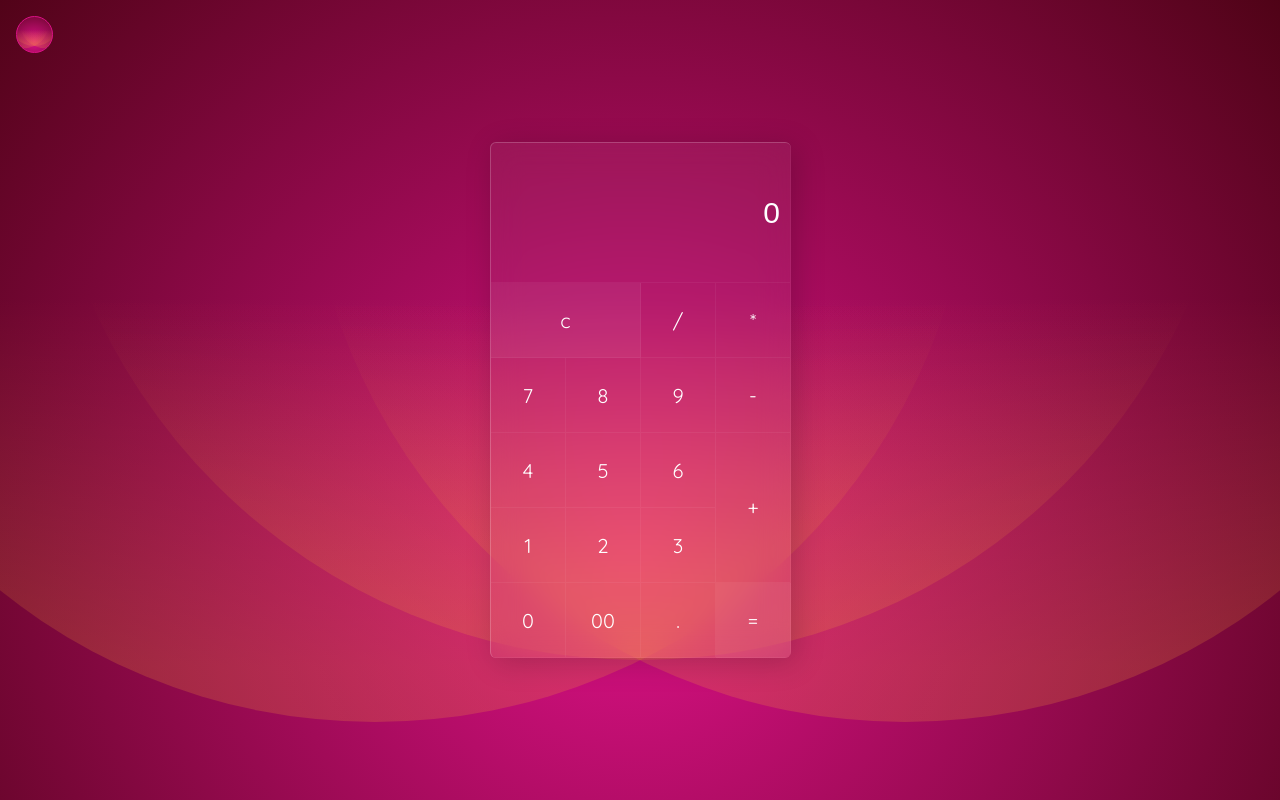
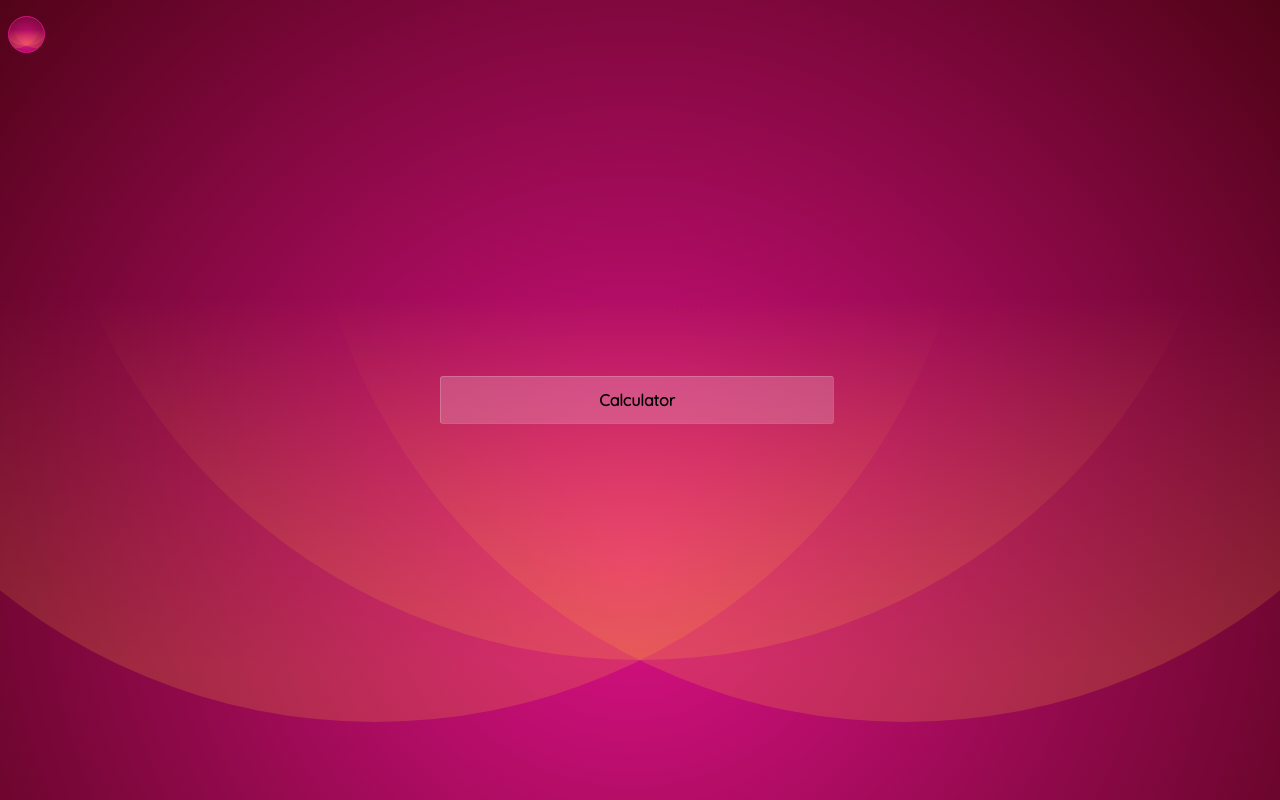
Before and after one commit to jusinamine/react-glassmorphism-components, a React (Create React App) app: page / in a window 1280 px wide. Built offline with nearby package versions, Linux system fonts and the light colour scheme.

Commit message:
add home list

```diff
--- a/package.json
+++ b/package.json
@@ -8,6 +8,7 @@
     "@testing-library/user-event": "^12.8.3",
     "react": "^17.0.2",
     "react-dom": "^17.0.2",
+    "react-router-dom": "^5.2.0",
     "react-scripts": "4.0.3",
     "vanilla-tilt": "^1.7.0",
     "web-vitals": "^1.1.1"
--- a/src/App.css
+++ b/src/App.css
@@ -8,10 +8,6 @@
   background-position: center;
 }
 .choose-theme {
-  position: absolute;
-  top: 0;
-  left: 0;
-  margin: 1rem;
   width: 35px;
   height: 35px;
   border: 1px solid;
@@ -21,3 +17,38 @@
   background-size: cover;
   background-position: center;
 }
+.back-to-home {
+  background: rgba(255, 255, 255, 0.2);
+  backdrop-filter: blur(15px);
+  width: 35px;
+  height: 35px;
+  border-radius: 50%;
+  cursor: pointer;
+  display: flex;
+  justify-content: center;
+  align-items: center;
+  transition-duration: 500ms;
+  border-top: 1px solid rgba(255, 255, 255, 0.2);
+  border-left: 1px solid rgba(255, 255, 255, 0.2);
+  border-bottom: 1px solid rgba(255, 255, 255, 0.05);
+  border-right: 1px solid rgba(255, 255, 255, 0.05);
+}
+.back-to-home:hover {
+  box-shadow: 5px 5px 35px rgba(0, 0, 0, 0.1);
+  transition-duration: 0ms;
+}
+.absolute-container {
+  position: absolute;
+  top: 0;
+  left: 0;
+  display: flex;
+  flex-direction: row;
+}
+.choose-theme,
+.back-to-home {
+  margin: 1rem 0.5rem;
+}
+
+.back-to-home .icon {
+  width: 16px;
+}
--- a/src/App.js
+++ b/src/App.js
@@ -1,40 +1,16 @@
 import "./App.css";
+import React, { useState } from "react";
+import { Switch, Route, Link, useLocation } from "react-router-dom";
+import THEMES from "./themes";
+
+/* components */
+import Home from "./Home";
 import Calculator from "./components/calculator/Calculator";
-import rosePetals from "./backgrounds/Rose-Petals.svg";
-import liquidCheese from "./backgrounds/Liquid-Cheese.svg";
-import colorfulStingrays from "./backgrounds/Colorful-Stingrays.svg";
-import sunTornado from "./backgrounds/Sun-Tornado.svg";
-
-import { useState } from "react";
+import { arrowLeft } from "./icons";
 
 function App() {
-  const THEMES = [
-    {
-      svg: rosePetals,
-      color: "#dd1188",
-      calculatorText: "#fff",
-      className: "rose-petals",
-    },
-    {
-      svg: liquidCheese,
-      color: "#FFCC00",
-      calculatorText: "#000",
-      className: "liquid-cheese",
-    },
-    {
-      svg: colorfulStingrays,
-      color: "#037B79",
-      calculatorText: "#000",
-      className: "colorful-stingrays",
-    },
-    {
-      svg: sunTornado,
-      color: "#EE5522",
-      calculatorText: "#000",
-      className: "sun-tornado",
-    },
-  ];
   const [selectedTheme, setSelectedTheme] = useState(0);
+  const location = useLocation();
 
   return (
     <div
@@ -45,6 +21,14 @@ function App() {
       }}
       className="App"
     >
+      <div className="absolute-container">
+        {location.pathname !== "/" && (
+          <Link to="/">
+            <div className="back-to-home">
+              {arrowLeft(THEMES[selectedTheme].calculatorText, "icon")}
+            </div>
+          </Link>
+        )}
         <div
           className="choose-theme"
           onClick={() =>
@@ -57,10 +41,20 @@ function App() {
             borderColor: THEMES[selectedTheme].color,
           }}
         ></div>
+      </div>
+      <Switch>
+        <Route exact path="/" render={() => <Home />} />
+        <Route
+          exact
+          path="/calculator"
+          render={() => (
             <Calculator
               textColor={THEMES[selectedTheme].calculatorText}
               activeButtonClass={THEMES[selectedTheme].className}
             />
+          )}
+        />
+      </Switch>
     </div>
   );
 }
--- /dev/null
+++ b/src/Home.js
@@ -0,0 +1,12 @@
+import React from "react";
+import List from "./components/list/List";
+
+const Home = () => {
+  return (
+    <List>
+      <List.ItemList link="/calculator">Calculator</List.ItemList>
+    </List>
+  );
+};
+
+export default Home;
--- /dev/null
+++ b/src/components/list/List.js
@@ -0,0 +1,40 @@
+import React, { useEffect, useRef } from "react";
+import { useHistory } from "react-router-dom";
+import VanillaTilt from "vanilla-tilt";
+import "./list.css";
+
+const List = ({ children }) => {
+  const tilt = useRef(null);
+
+  useEffect(() => {
+    VanillaTilt.init(tilt.current, {
+      speed: 400,
+      max: 15,
+      glare: true,
+      "max-glare": 0.2,
+    });
+  }, []);
+  return (
+    <div ref={tilt} className="list">
+      {children}
+    </div>
+  );
+};
+
+const ItemList = ({ children, link = undefined }) => {
+  const history = useHistory();
+  return (
+    <div
+      onClick={() => {
+        if (link) history.push(link);
+      }}
+      className="item-list"
+    >
+      {children}
+    </div>
+  );
+};
+
+List.ItemList = ItemList;
+
+export default List;
--- /dev/null
+++ b/src/components/list/list.css
@@ -0,0 +1,31 @@
+.list {
+  display: flex;
+  flex-direction: column;
+  background: transparent;
+  padding: 1rem 2rem;
+  width: 400px;
+  justify-content: center;
+}
+.item-list {
+  position: relative;
+  width: 90%;
+  padding: 0.8rem 1rem;
+  margin: 0.5rem 0;
+  cursor: pointer;
+  font-weight: 700;
+  border-radius: 3px;
+  transition-duration: 500ms;
+
+  border-bottom: 1px solid rgba(255, 255, 255, 0.05);
+  border-right: 1px solid rgba(255, 255, 255, 0.05);
+  border-top: 1px solid rgba(255, 255, 255, 0.2);
+  border-left: 1px solid rgba(255, 255, 255, 0.2);
+  font-size: 16px;
+  background: rgba(255, 255, 255, 0.2);
+  backdrop-filter: blur(15px);
+  text-align: center;
+}
+.item-list:hover {
+  transition-duration: 0;
+  background: rgba(255, 255, 255, 0.05);
+}
--- /dev/null
+++ b/src/icons.jsx
@@ -0,0 +1,15 @@
+export const arrowLeft = (fill = "#000", className = "") => (
+  <svg
+    className={className}
+    fill={fill}
+    xmlns="http://www.w3.org/2000/svg"
+    x="0"
+    y="0"
+    enableBackground="new 0 0 256 256"
+    version="1.1"
+    viewBox="0 0 256 256"
+    xmlSpace="preserve"
+  >
+    <path d="M207.093 30.187L176.907 0 48.907 128 176.907 256 207.093 225.813 109.28 128z"></path>
+  </svg>
+);
--- a/src/index.js
+++ b/src/index.js
@@ -1,11 +1,14 @@
 import React from "react";
 import ReactDOM from "react-dom";
 import "./index.css";
+import { BrowserRouter as Router } from "react-router-dom";
 import App from "./App";
 
 ReactDOM.render(
   <React.StrictMode>
-    <App />
+    <Router>
+      <App />
+    </Router>
   </React.StrictMode>,
   document.getElementById("root")
 );
--- /dev/null
+++ b/src/themes.js
@@ -0,0 +1,34 @@
+/* theme svg backgrounds */
+import rosePetals from "./backgrounds/Rose-Petals.svg";
+import liquidCheese from "./backgrounds/Liquid-Cheese.svg";
+import colorfulStingrays from "./backgrounds/Colorful-Stingrays.svg";
+import sunTornado from "./backgrounds/Sun-Tornado.svg";
+
+const THEMES = [
+  {
+    svg: rosePetals,
+    color: "#dd1188",
+    calculatorText: "#fff",
+    className: "rose-petals",
+  },
+  {
+    svg: liquidCheese,
+    color: "#FFCC00",
+    calculatorText: "#000",
+    className: "liquid-cheese",
+  },
+  {
+    svg: colorfulStingrays,
+    color: "#037B79",
+    calculatorText: "#000",
+    className: "colorful-stingrays",
+  },
+  {
+    svg: sunTornado,
+    color: "#EE5522",
+    calculatorText: "#000",
+    className: "sun-tornado",
+  },
+];
+
+export default THEMES;
```
Also changed, not shown: 1 other file (tests, documents, lock files or other folders). Lines whose indentation alone changed are shown as unchanged.
